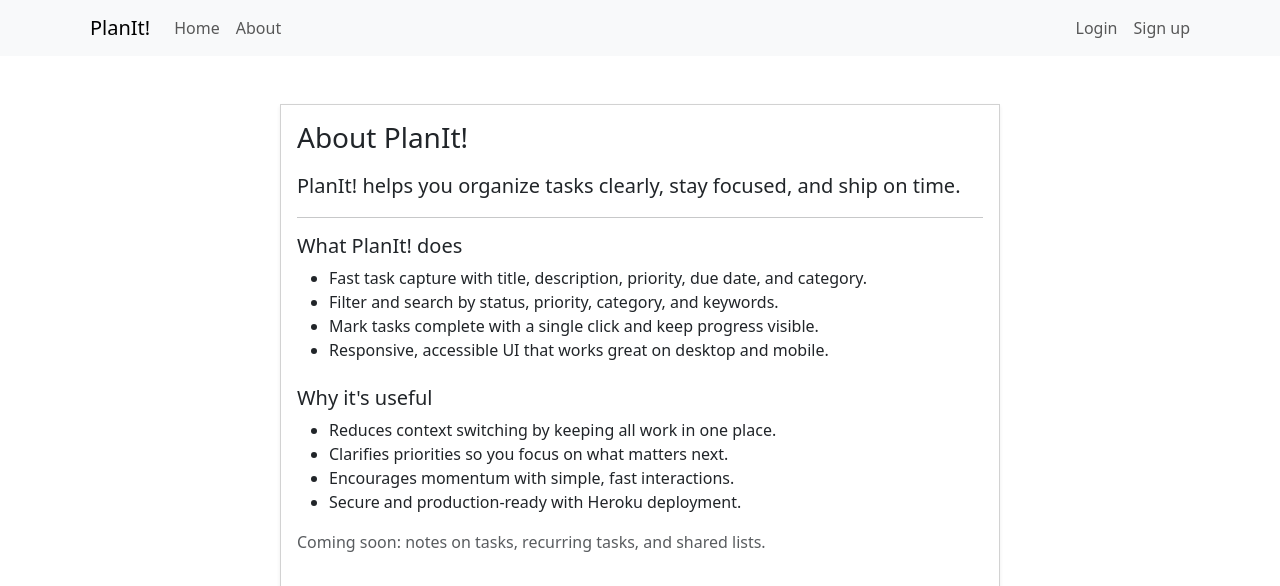
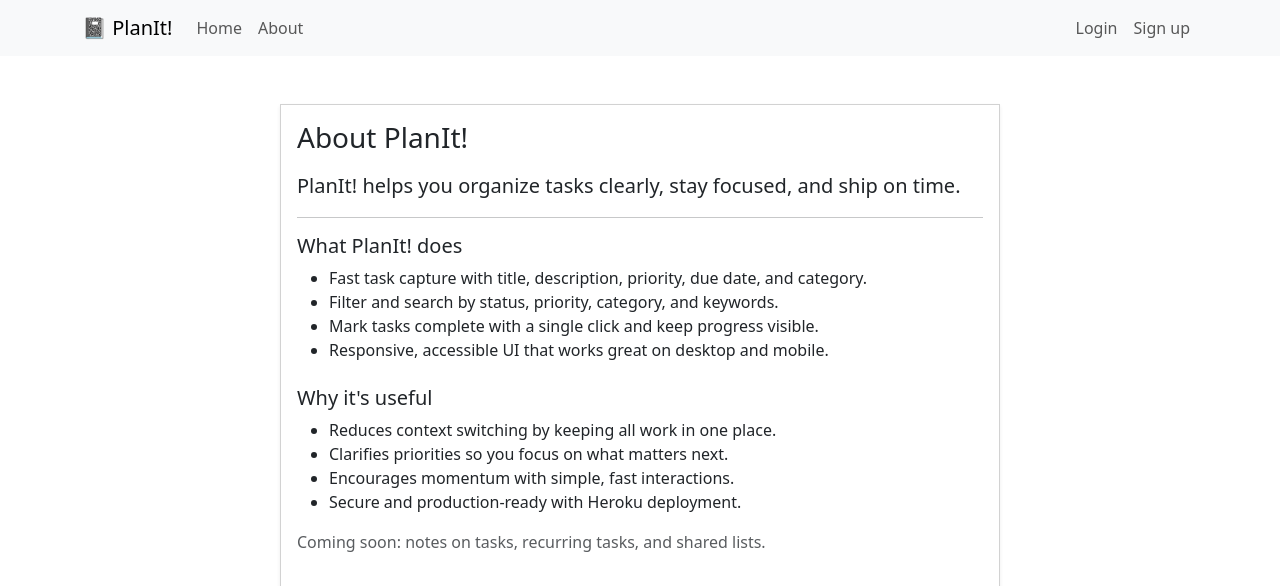
Before and after one commit to DarylMurphyCoder/planit, a Django app: template templates/about.html in a window 1280 px wide. Shown: the top 586 px of the page. Run offline with Django 3.2, Linux system fonts and the light colour scheme; the template is opened without the code that fills it, so the values that code supplies are empty.

Commit message:
Use emoji instead of FontAwesome icon in navbar

```diff
--- a/templates/base.html
+++ b/templates/base.html
@@ -22,7 +22,7 @@
 
     <nav class="navbar navbar-expand-lg navbar-light bg-light" aria-label="Main navigation">
       <div class="container">
-        <a class="navbar-brand" href="{% url 'task-list' %}"><i class="fas fa-notebook me-2"></i>PlanIt!</a>
+        <a class="navbar-brand" href="{% url 'task-list' %}">📓 PlanIt!</a>
         <button class="navbar-toggler" type="button" data-bs-toggle="collapse" data-bs-target="#navbarNav" aria-controls="navbarNav" aria-expanded="false" aria-label="Toggle navigation">
           <span class="navbar-toggler-icon"></span>
         </button>
```
